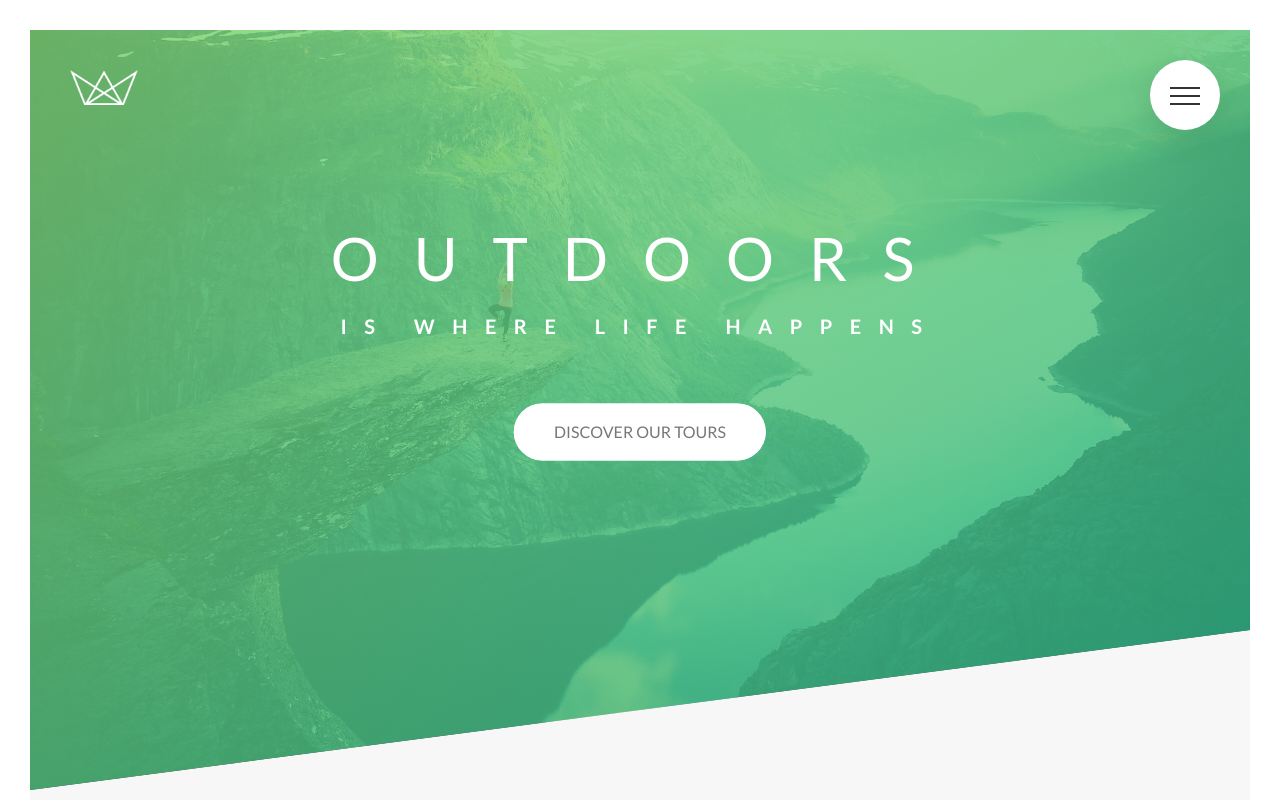
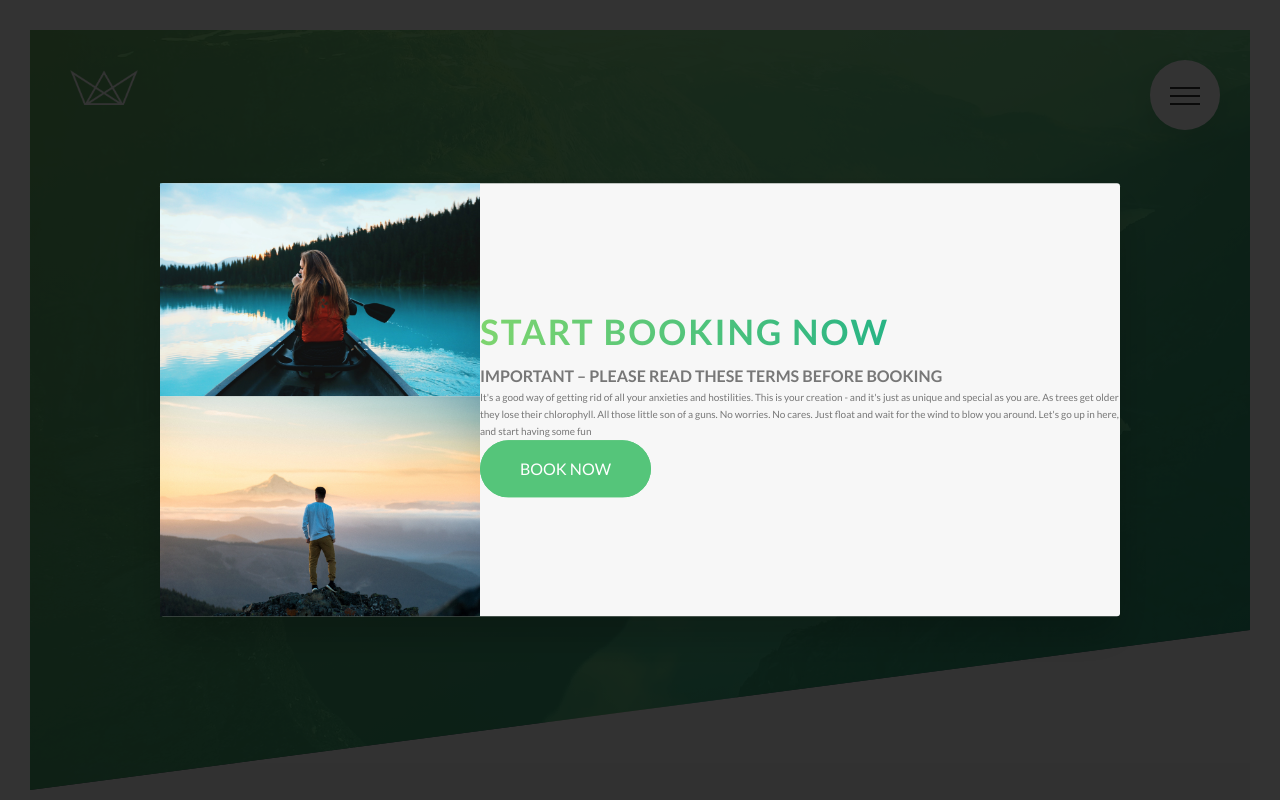
Before and after one commit to smyhk/advanced-css-course-natours, a website: page index.html in a window 1280 px wide. Shown: the top 800 px of the page. Drawn offline with Linux system fonts and the light colour scheme.

Commit message:
Implement table-cell for popup

```diff
--- a/index.html
+++ b/index.html
@@ -51,6 +51,7 @@
         </ul>
       </nav>
     </div>
+    <!-- End Navihation -->
 
     <!-- Header -->
     <header class="header">
@@ -458,6 +459,31 @@
     </footer>
     <!-- End Footer -->
 
+    <!-- Tours Popup -->
+    <div class="popup">
+      <div class="popup__content">
+        <div class="popup__left">
+          <img src="img/nat-8.jpg" alt="Tour photo" class="popup__img" />
+          <img src="img/nat-9.jpg" alt="Tour photo" class="popup__img" />
+        </div>
+        <div class="popup__right">
+          <h2 class="heading-secondary">Start booking now</h2>
+          <h3 class="heading-tertiary">
+            Important &ndash; Please read these terms before booking
+          </h3>
+          <p class="popup__text">
+            It's a good way of getting rid of all your anxieties and
+            hostilities. This is your creation - and it's just as unique and
+            special as you are. As trees get older they lose their chlorophyll.
+            All those little son of a guns. No worries. No cares. Just float and
+            wait for the wind to blow you around. Let's go up in here, and start
+            having some fun
+          </p>
+          <a href="#" class="btn btn--green">Book now</a>
+        </div>
+      </div>
+    </div>
+
     <!-- Grid layout samples
       <section class="grid-test">
         <div class="row">
--- /dev/null
+++ b/sass/components/_popup.scss
@@ -0,0 +1,38 @@
+.popup {
+  height: 100vh;
+  width: 100%;
+  position: fixed;
+  top: 0;
+  left: 0;
+  background-color: rgba($color-black, 0.8);
+  z-index: 5000;
+
+  &__content {
+    @include centerHorizontalVertical;
+
+    width: 75%;
+    background-color: $color-grey-light-1;
+    box-shadow: 0 2rem 4rem rgba($color-black, 0.2);
+    border-radius: 3px;
+    display: table;
+  }
+
+  &__left {
+    width: 33.3333333%;
+    display: table-cell; // browser will give both cells same height
+  }
+
+  &__right {
+    width: 66.6666667%;
+    display: table-cell;
+    vertical-align: middle;
+  }
+
+  &__img {
+    display: block;
+    width: 100%;
+  }
+
+  &__text {
+  }
+}
--- a/sass/main.scss
+++ b/sass/main.scss
@@ -15,6 +15,7 @@
 @import 'components/story';
 @import 'components/bg-video';
 @import 'components/form';
+@import 'components/popup';
 
 @import 'layout/navigation';
 @import 'layout/header';
```
Also changed, not shown: css/style.css.
